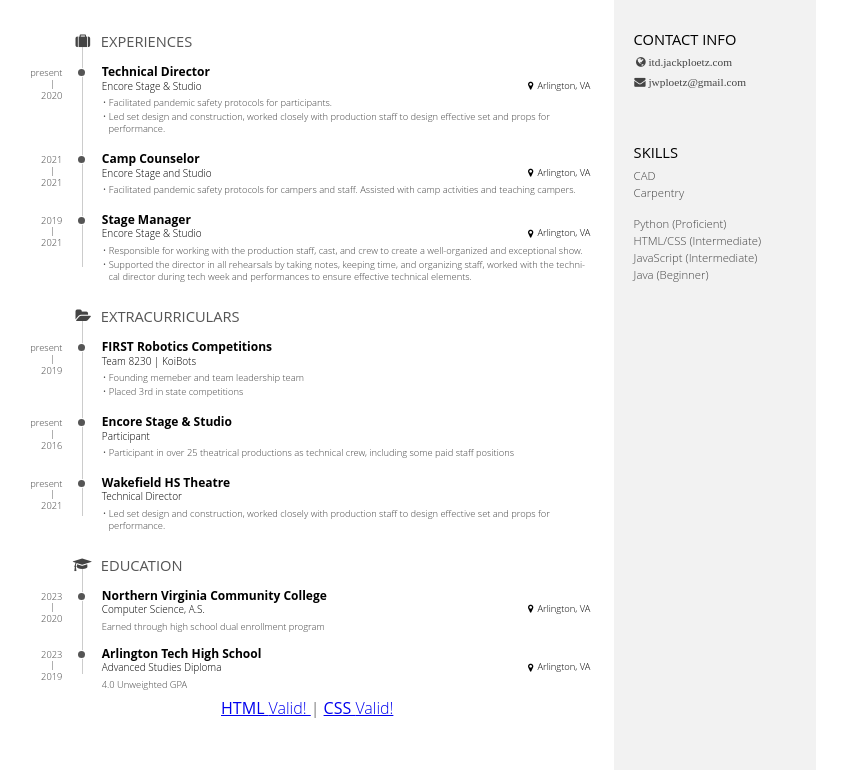
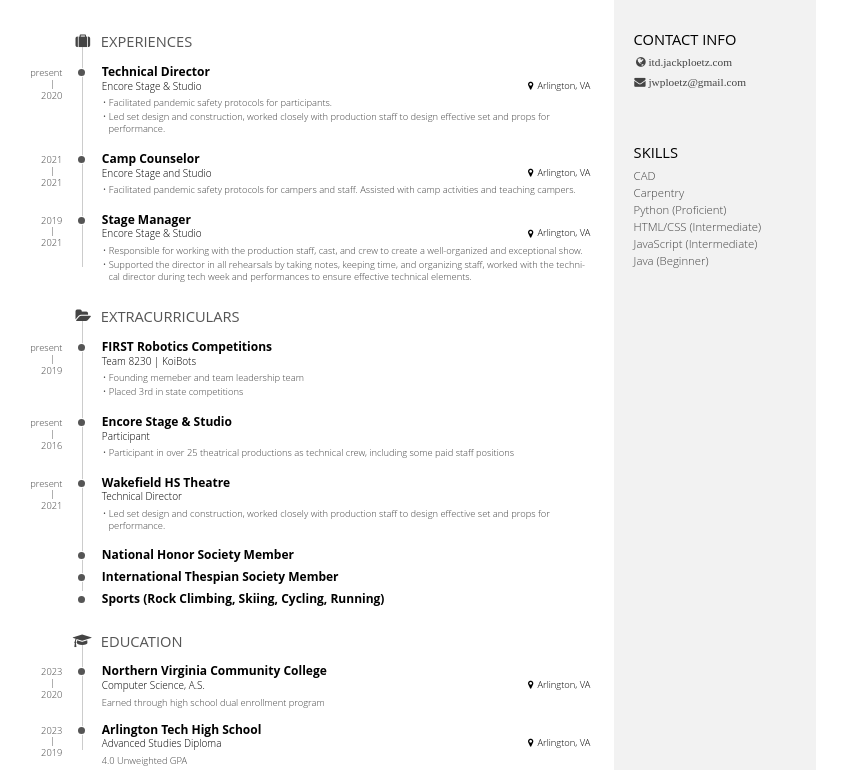
Before and after one commit to jwploetz/itd110, a plain HTML site: page resume/index.html in a window 1280 px wide. Shown: the part 76-846 px from the top of the page, without its empty margins (0-848 px from the left). Drawn offline with Linux system fonts and the light colour scheme; files whose address does not match are found by name.

Commit message:
Add extracurriculars

```diff
--- a/resume/index.html
+++ b/resume/index.html
@@ -10,7 +10,7 @@
     <section id="main">
       <header id="title">
         <h1>Jack Ploetz</h1>
-        <span class="subtitle">Competer Science and Engineering Student</span>
+        <span class="subtitle">Computer Science and Engineering Student</span>
       </header>
       <section class="main-block">
         <h2>
@@ -135,6 +135,39 @@
             </div>
           </div>
         </section>
+        <section class="blocks">
+          <div class="date">
+          </div>
+          <div class="decorator">
+          </div>
+          <div class="details">
+            <header>
+              <h3>National Honor Society Member</h3>
+            </header>
+          </div>
+        </section>
+        <section class="blocks">
+          <div class="date">
+          </div>
+          <div class="decorator">
+          </div>
+          <div class="details">
+            <header>
+              <h3>International Thespian Society Member</h3>
+            </header>
+          </div>
+        </section>
+        <section class="blocks">
+          <div class="date">
+          </div>
+          <div class="decorator">
+          </div>
+          <div class="details">
+            <header>
+              <h3>Sports (Rock Climbing, Skiing, Cycling, Running)</h3>
+            </header>
+          </div>
+        </section>
       </section>
       <section class="main-block concise">
         <h2>
@@ -189,8 +222,6 @@
         <ul>
           <li>CAD</li>
           <li>Carpentry</li>
-        </ul>
-        <ul>
           <li>Python (Proficient)</li>
           <li>HTML/CSS (Intermediate)</li>
           <li>JavaScript (Intermediate)</li>
```
